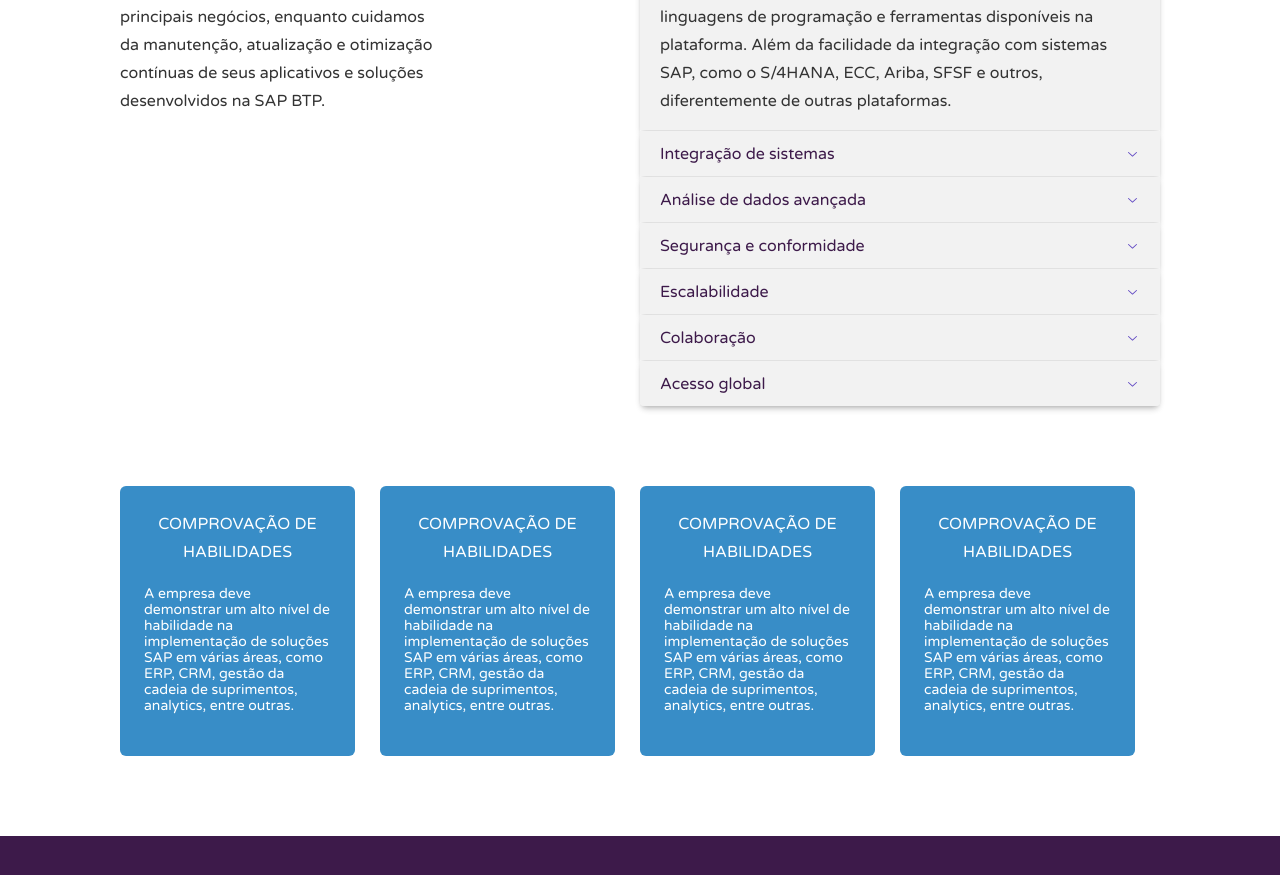
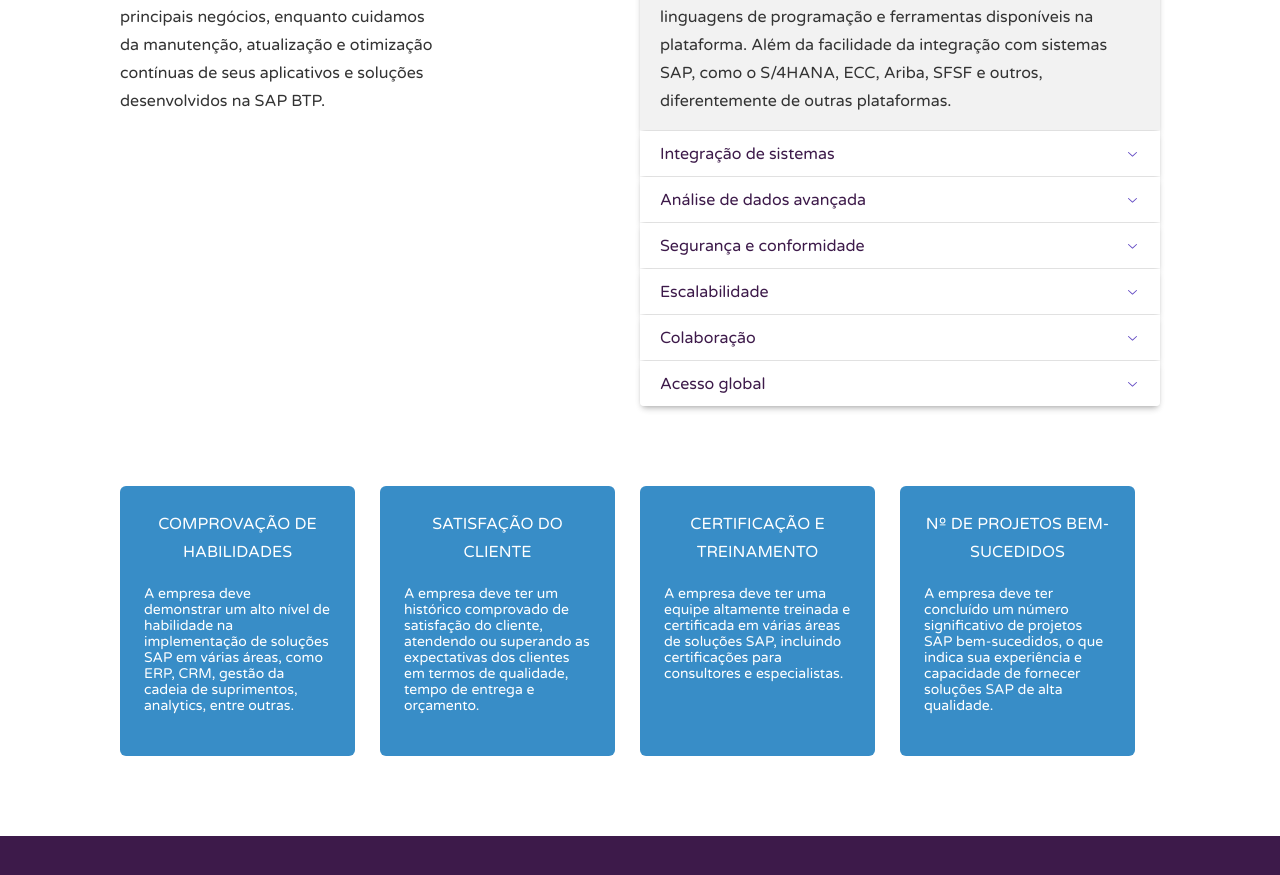
Before and after one commit to alexandrejuniorc/site-lab2dev, a Next.js app: page /ams in a window 1280 px wide. Shown: the part 621-1496 px from the top of the page. Built offline with nearby package versions, Linux system fonts and the light colour scheme.

Commit message:
fix: styling accordion component in page ams

```diff
--- a/src/components/Accordion.tsx
+++ b/src/components/Accordion.tsx
@@ -90,7 +90,7 @@ const AccordionTrigger = React.forwardRef(
     <Accordion.Header className="flex">
       <Accordion.Trigger
         className={classNames(
-          "text-purple-300 hover:bg-mauve2 group flex h-[45px] flex-1 cursor-default items-center justify-between bg-gray-50 px-5 text-16 leading-7 outline-none",
+          "text-purple-300 bg-white hover:bg-mauve2 group flex h-[45px] flex-1 cursor-default items-center justify-between px-5 text-16 leading-7 outline-none",
           className
         )}
         {...props}
@@ -110,7 +110,7 @@ const AccordionContent = React.forwardRef(
   ({ children, className, ...props }: any, forwardedRef) => (
     <Accordion.Content
       className={classNames(
-        "text-gray-800 bg-gray-50 data-[state=open]:animate-slideDown data-[state=closed]:animate-slideUp overflow-hidden text-16 leading-7",
+        "text-gray-800 bg-gray-50 hover:bg-mauve3 data-[state=open]:animate-slideDown data-[state=closed]:animate-slideUp overflow-hidden text-16 leading-7",
         className
       )}
       {...props}
--- a/src/pages/ams/index.tsx
+++ b/src/pages/ams/index.tsx
@@ -40,7 +40,7 @@ export default function WhoWeAre() {
           </p>
         </div>
 
-        <div className="">
+        <div>
           <AccordionSap />
         </div>
       </section>
@@ -52,16 +52,16 @@ export default function WhoWeAre() {
             content="A empresa deve demonstrar um alto nível de habilidade na implementação de soluções SAP em várias áreas, como ERP, CRM, gestão da cadeia de suprimentos, analytics, entre outras."
           />
           <CardSupport
-            title="Comprovação de habilidades"
-            content="A empresa deve demonstrar um alto nível de habilidade na implementação de soluções SAP em várias áreas, como ERP, CRM, gestão da cadeia de suprimentos, analytics, entre outras."
+            title="Satisfação do cliente"
+            content="A empresa deve ter um histórico comprovado de satisfação do cliente, atendendo ou superando as expectativas dos clientes em termos de qualidade, tempo de entrega e orçamento."
           />
           <CardSupport
-            title="Comprovação de habilidades"
-            content="A empresa deve demonstrar um alto nível de habilidade na implementação de soluções SAP em várias áreas, como ERP, CRM, gestão da cadeia de suprimentos, analytics, entre outras."
+            title="Certificação e treinamento"
+            content="A empresa deve ter uma equipe altamente treinada e certificada em várias áreas de soluções SAP, incluindo certificações para consultores e especialistas."
           />
           <CardSupport
-            title="Comprovação de habilidades"
-            content="A empresa deve demonstrar um alto nível de habilidade na implementação de soluções SAP em várias áreas, como ERP, CRM, gestão da cadeia de suprimentos, analytics, entre outras."
+            title="nº de projetos bem-sucedidos"
+            content="A empresa deve ter concluído um número significativo de projetos SAP bem-sucedidos, o que indica sua experiência e capacidade de fornecer soluções SAP de alta qualidade."
           />
         </div>
       </section>
```
